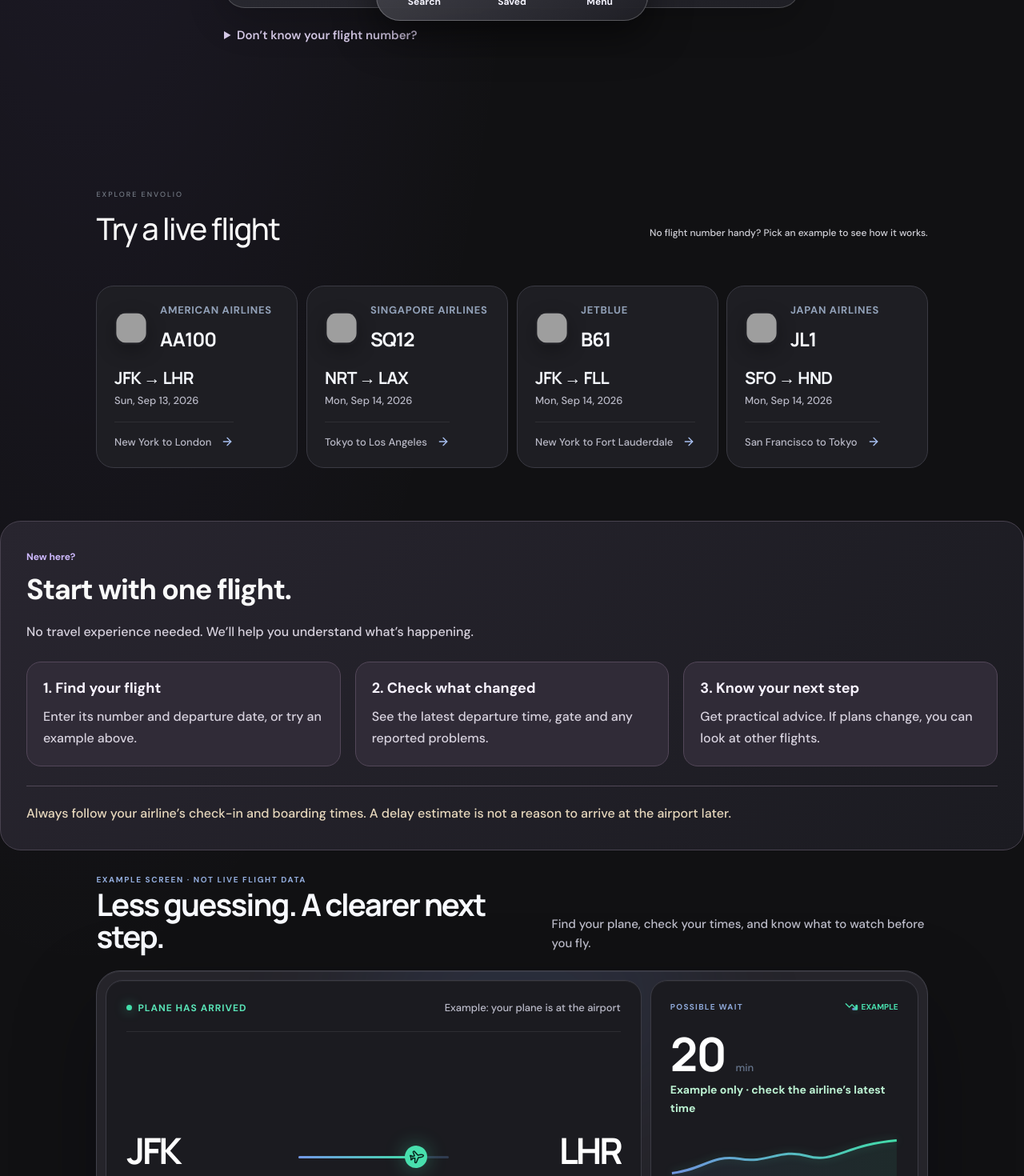
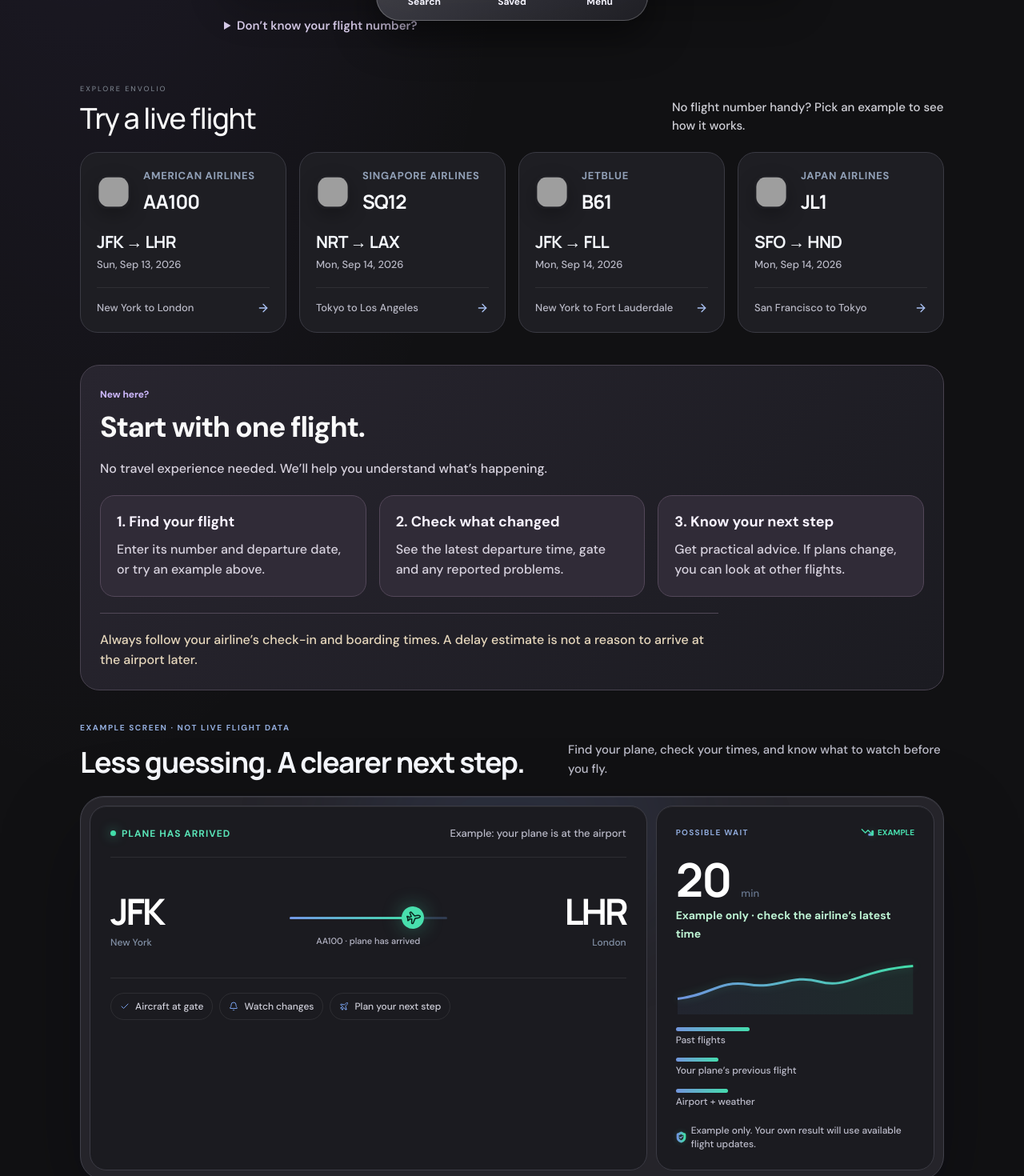
Before and after one commit to zacharyfbenitez/Envolio, a React (Vite) app: page / in a window 1280 px wide. Shown: the part 760-2230 px from the top of the page at 80% size. Built offline with nearby package versions, Linux system fonts and the light colour scheme; grey boxes are pictures that could not be loaded.

Commit message:
Align homepage sections and remove hidden-content layout gaps

```diff
--- a/src/entry.jsx
+++ b/src/entry.jsx
@@ -19,4 +19,5 @@
 import './stunning.css';
 import './traveler.css';
 import './web-launch.css';
+import './home-layout.css';
 createRoot(document.getElementById('root')).render(<AppRecovery><App/></AppRecovery>);
--- /dev/null
+++ b/src/home-layout.css
@@ -0,0 +1,49 @@
+/* One shared layout boundary for the homepage, independent of older section styles. */
+.home-page{width:min(1080px,calc(100% - 48px));margin:0 auto;display:flex;flex-direction:column;gap:40px;padding:0 0 48px;min-width:0}
+.home-page>section{box-sizing:border-box;width:100%;max-width:none;margin:0;padding:0;min-width:0;transform:none!important;opacity:1!important;animation:none!important;filter:none!important}
+.home-page .scroll-reveal,.home-page.scroll-reveal,.home-page .scroll-reveal.scroll-shown{opacity:1!important;transform:none!important;filter:none!important;animation:none!important;transition:none!important}
+.home-page>.hero{padding:24px 0 0;min-height:0;overflow:visible}
+.home-page .hero-brand-art{display:none}
+.home-page .hero h1{max-width:900px;letter-spacing:-.045em}
+.home-page .hero .flight-finder{margin:22px auto 0;width:min(100%,720px)}
+.home-page .finder-help{margin-bottom:0}
+.home-page .section-heading{display:flex;justify-content:space-between;align-items:flex-end;gap:20px;margin:0 0 22px;padding:0}
+.home-page .section-heading>div{min-width:0}
+.home-page .section-heading p{max-width:340px;margin:0;font-size:15px;line-height:1.5;text-align:left}
+.home-page .section-heading h2,.home-page .showcase-heading h2{font-size:clamp(26px,3vw,36px);line-height:1.15;letter-spacing:-.035em;margin:8px 0 0}
+.home-page .example-grid{display:grid;grid-template-columns:repeat(4,minmax(0,1fr));gap:16px;margin:0}
+.home-page .example-flight{width:100%;min-width:0;min-height:0;padding:20px;text-align:left;display:flex;flex-direction:column;gap:20px}
+.home-page .example-flight-head{width:100%;gap:6px 12px!important}
+.home-page .example-flight-head>span{line-height:1.4;text-wrap:balance}
+.home-page .example-route,.home-page .example-foot{margin:0;width:100%;min-width:0}
+.home-page .example-foot{margin-top:auto;align-items:center}
+.home-page .example-foot span{overflow-wrap:normal;line-height:1.5}
+.home-page>.first-trip-guide,.home-page>.airport-explorer{padding:24px;border-radius:24px}
+.home-page .first-trip-guide ol{margin:20px 0;padding:0;gap:16px}
+.home-page .first-trip-guide p{max-width:70ch;line-height:1.6}
+.home-page .showcase-heading{padding:0;margin:0 0 22px;gap:8px 24px}
+.home-page .showcase-heading p{font-size:15px;line-height:1.6;margin:0}
+.home-page .showcase-stage{margin:0;width:100%;box-sizing:border-box}
+.home-page .showcase-route,.home-page .showcase-index{min-height:0}
+.home-page .showcase-cities{margin:36px 0}
+.home-page .saved-grid{margin:0}
+.home-page .empty-saved{padding:24px;min-height:0}
+.home-page>.product-paths{gap:16px}
+.home-page>.product-notes{display:grid;grid-template-columns:repeat(3,minmax(0,1fr));gap:24px;padding:24px;border-radius:24px}
+.home-page .product-notes>div{padding:0;min-width:0}
+.home-page .product-notes p{line-height:1.65}
+@media(max-width:900px){.home-page .example-grid{grid-template-columns:repeat(2,minmax(0,1fr))}.home-page .section-heading{align-items:flex-start;flex-direction:column;gap:10px}.home-page .section-heading p{max-width:60ch}.home-page .showcase-heading{grid-template-columns:1fr}}
+@media(max-width:600px){
+ .home-page{width:calc(100% - 32px);gap:28px;padding-bottom:28px}
+ .home-page>.hero{padding:12px 0 0}
+ .home-page .hero h1{font-size:30px;margin:12px auto;line-height:1.15}
+ .home-page .hero .intro{font-size:16px!important;line-height:1.5;margin:12px auto}
+ .home-page .hero .flight-finder{margin-top:18px}
+ .home-page .example-grid{grid-template-columns:1fr;gap:12px}
+ .home-page .example-flight{padding:18px;gap:14px}
+ .home-page>.first-trip-guide,.home-page>.airport-explorer{padding:20px}
+ .home-page .first-trip-guide ol{grid-template-columns:1fr}
+ .home-page .section-heading,.home-page .showcase-heading{margin-bottom:18px}
+ .home-page>.product-notes{grid-template-columns:1fr;gap:24px;padding:20px}
+ .home-page .showcase-cities{margin:28px 0}
+}
```
Also changed, not shown: 1 other file (tests, documents, lock files or other folders).
